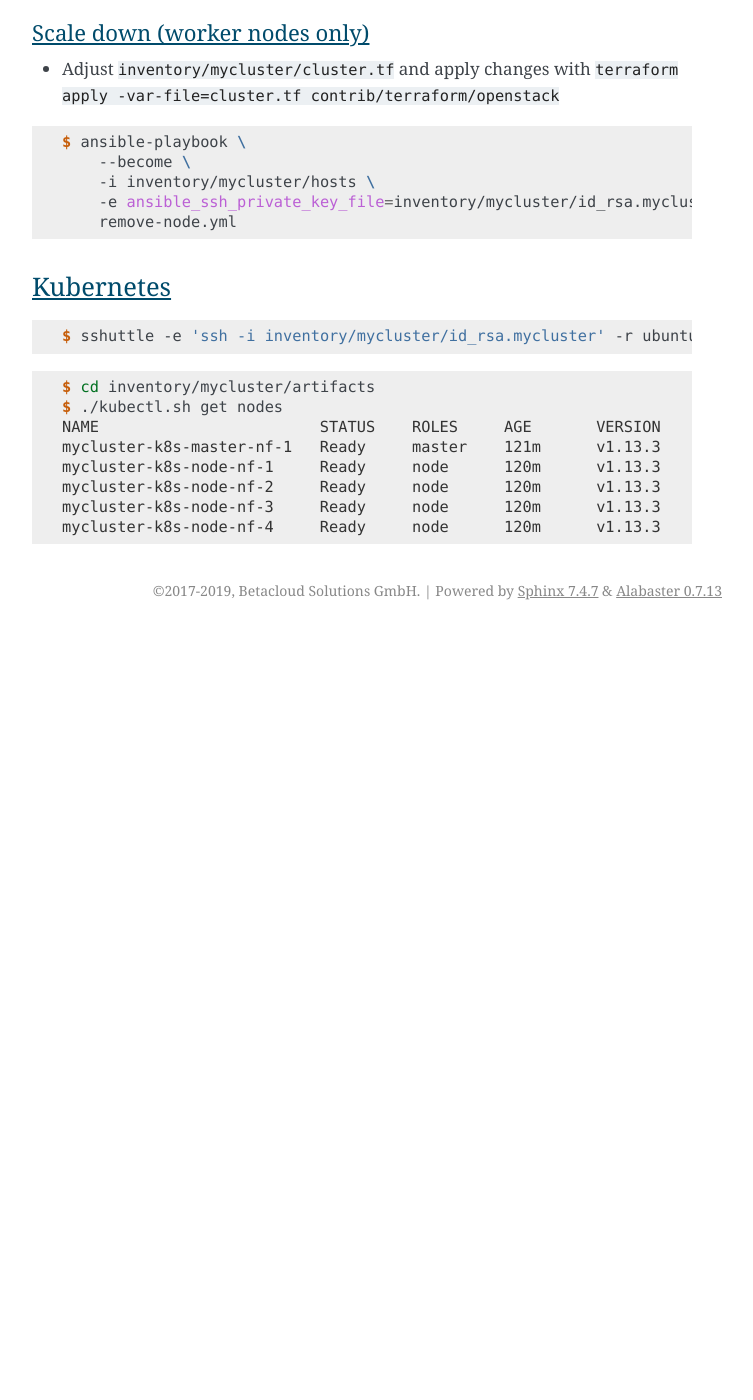
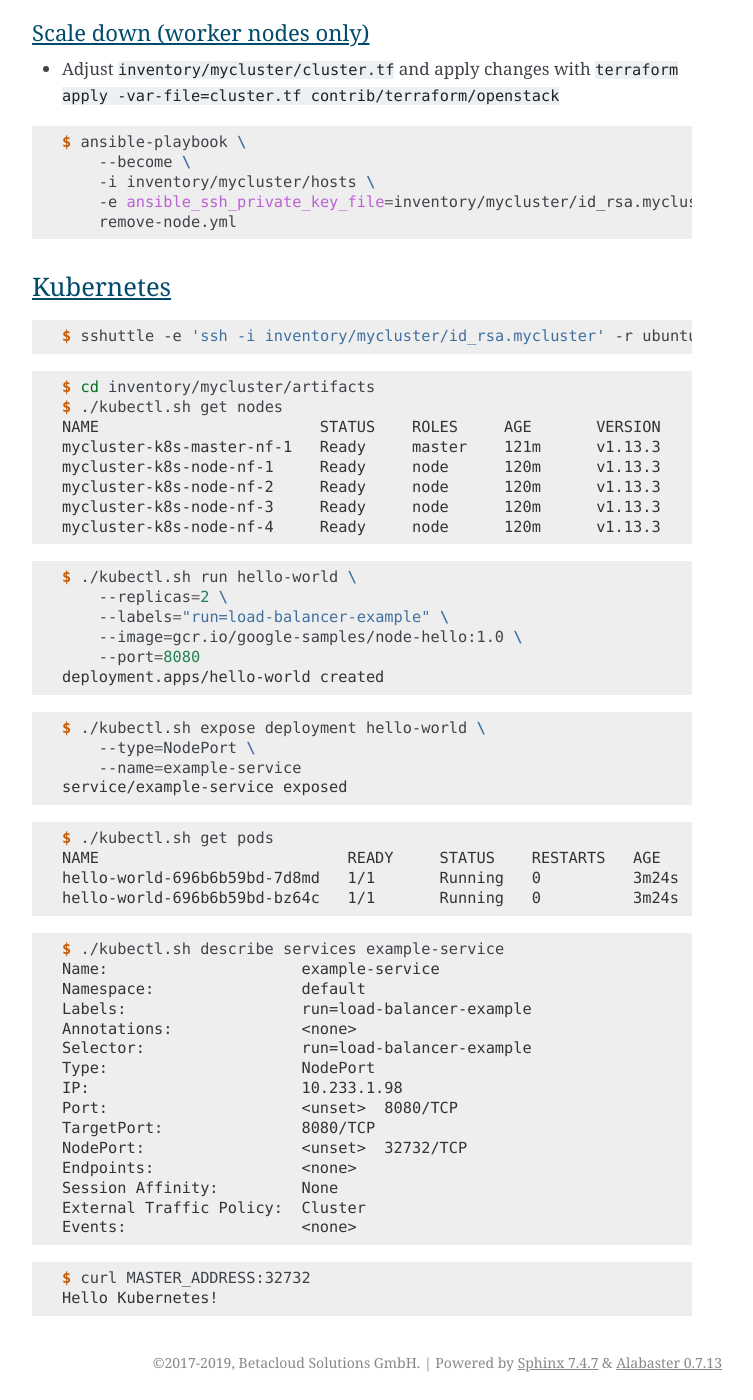
Before and after one commit to betacloud/documentation, a Sphinx documentation site: the page built from source/usage/kubespray.rst, in a window 1280 px wide and 1400 px high, scrolled down 3778 px. Shown: the whole window, without its empty margins (388-1141 px from the left). Built offline with Sphinx 7.4.7, drawn with Linux system fonts in a browser that asks for light colours; before the commit the page ends 4408 px from its top, so only the background shows below that.

Commit message:
kubespray: extend k8s sample

```diff
--- a/source/usage/kubespray.rst
+++ b/source/usage/kubespray.rst
@@ -200,3 +200,49 @@ Kubernetes
    mycluster-k8s-node-nf-2     Ready     node      120m      v1.13.3
    mycluster-k8s-node-nf-3     Ready     node      120m      v1.13.3
    mycluster-k8s-node-nf-4     Ready     node      120m      v1.13.3
+
+.. code-block:: console
+
+   $ ./kubectl.sh run hello-world \
+       --replicas=2 \
+       --labels="run=load-balancer-example" \
+       --image=gcr.io/google-samples/node-hello:1.0 \
+       --port=8080
+   deployment.apps/hello-world created
+
+.. code-block:: console
+
+   $ ./kubectl.sh expose deployment hello-world \
+       --type=NodePort \
+       --name=example-service
+   service/example-service exposed
+
+.. code-block:: console
+
+   $ ./kubectl.sh get pods
+   NAME                           READY     STATUS    RESTARTS   AGE
+   hello-world-696b6b59bd-7d8md   1/1       Running   0          3m24s
+   hello-world-696b6b59bd-bz64c   1/1       Running   0          3m24s
+
+.. code-block:: console
+
+   $ ./kubectl.sh describe services example-service
+   Name:                     example-service
+   Namespace:                default
+   Labels:                   run=load-balancer-example
+   Annotations:              <none>
+   Selector:                 run=load-balancer-example
+   Type:                     NodePort
+   IP:                       10.233.1.98
+   Port:                     <unset>  8080/TCP
+   TargetPort:               8080/TCP
+   NodePort:                 <unset>  32732/TCP
+   Endpoints:                <none>
+   Session Affinity:         None
+   External Traffic Policy:  Cluster
+   Events:                   <none>
+
+.. code-block:: console
+
+   $ curl MASTER_ADDRESS:32732
+   Hello Kubernetes!
```
